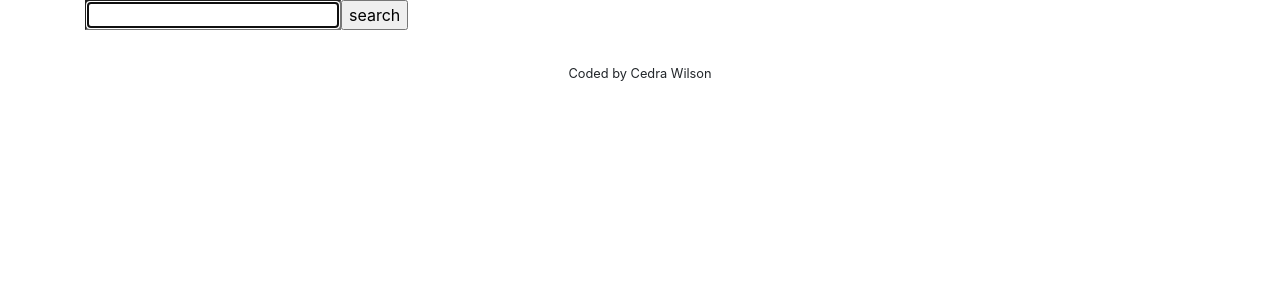
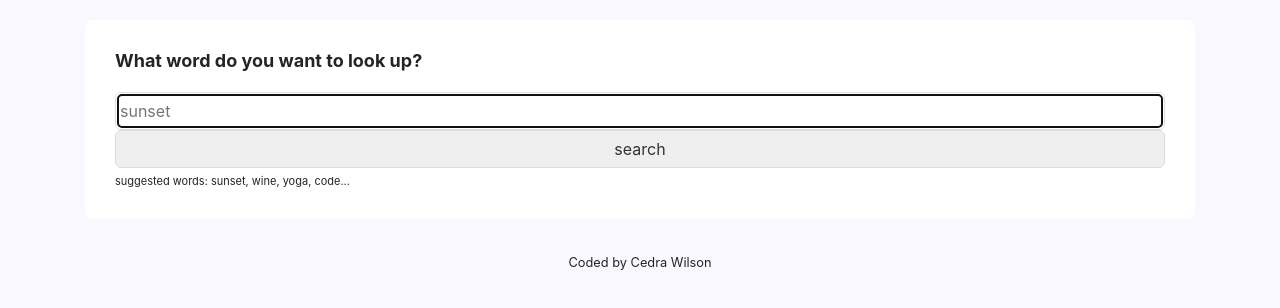
Before and after one commit to rasheedawilson12/shecodes-react-dictionary-app, a React (Create React App) app: page / in a window 1280 px wide. Shown: the top 308 px of the page. Built offline with nearby package versions, Linux system fonts and the light colour scheme; no server answers.

Commit message:
styling css

```diff
--- a/src/App.css
+++ b/src/App.css
@@ -1,3 +1,21 @@
+body {
+  background: #f9f8fe;
+}
+
+a {
+  color: #9670f4;
+}
+
+.App-header {
+  margin: 30px 0;
+}
+
+.App-logo {
+  max-width: 200px;
+  display: block;
+  margin: 0 auto;
+}
+
 .App-footer {
   text-align: center;
   margin: 30px 0;
--- a/src/App.js
+++ b/src/App.js
@@ -6,7 +6,7 @@
     <div className="App">
       <div className="container">
         <main>
-          <Dictionary />
+          <Dictionary defaultKeyword="sunset" />
         </main>
         <footer className="App-footer">
           <small>Coded by Cedra Wilson</small>
--- a/src/Dictionary.css
+++ b/src/Dictionary.css
@@ -0,0 +1,25 @@
+.Dictionary h1 {
+  font-size: 18px;
+  font-weight: bold;
+  margin-bottom: 20px;
+}
+
+.Dictionary section {
+  background: white;
+  padding: 30px;
+  border-radius: 8px;
+  margin: 20px 0;
+}
+
+.Dictionary input {
+  width: 100%;
+  padding: 6px 4px;
+  color: #333;
+  border: 1px solid #ddd;
+  border-radius: 6px;
+}
+
+.Dictionary .hint {
+  font-size: 11px;
+  margin-top: 5px;
+}
--- a/src/Dictionary.js
+++ b/src/Dictionary.js
@@ -3,33 +3,59 @@
 import Results from "./Results";
 import "./Dictionary.css";
 
-export default function Dictionary() {
-  let [keyword, setKeyword] = useState("");
+export default function Dictionary(props) {
+  let [keyword, setKeyword] = useState(props.defaultKeyword);
   let [results, setResults] = useState(null);
+  let [loaded, setLoaded] = useState(false);
 
   function handleResponse(repsonse) {
     setResults(repsonse.data[0]);
   }
 
-  function search(event) {
-    event.preventDefault();
-
+  function search() {
     // API Documentation - https://dictionaryapi.dev/
     let apiUrl = `https://api.dictionaryapi.dev/api/v2/entries/en_US/${keyword}`;
     axios.get(apiUrl).then(handleResponse);
+  }
+
+  function handleSubmit(event) {
+    event.preventDefault();
+    search();
   }
 
   function handleKeywordChange(event) {
     setKeyword(event.target.value);
   }
 
+  function load() {
+    setLoaded(true);
+    search();
+  }
+
+  if (loaded) {
     return (
       <div className="Dictionary">
-      <form onSubmit={search}>
-        <input type="search" autoFocus="on" onChange={handleKeywordChange} />
+        <section>
+          <h1>What word do you want to look up?</h1>{" "}
+          <form onSubmit={handleSubmit}>
+            <input
+              type="search"
+              placeholder="sunset"
+              autoFocus="on"
+              onChange={handleKeywordChange}
+            />
             <input type="submit" value="search" />
           </form>
+          <div className="hint">
+            suggested words: sunset, wine, yoga, code...
+          </div>
+        </section>
+
         <Results results={results} />
       </div>
     );
+  } else {
+    load();
+    return "Loading...";
   }
+}
--- /dev/null
+++ b/src/Meaning.css
@@ -0,0 +1,11 @@
+.Meaning h3 {
+  font-size: 24px;
+  line-height: 1.5;
+  font-weight: bold;
+}
+
+.Meaning .example {
+  font-size: 14px;
+  opacity: 0.7;
+  font-style: italic;
+}
--- a/src/Meaning.js
+++ b/src/Meaning.js
@@ -1,5 +1,6 @@
 import React from "react";
 import Synonyms from "./Synonyms";
+import "./Meaning.css";
 
 export default function Meaning(props) {
   return (
@@ -8,16 +9,10 @@
       {props.meaning.definitions.map(function (definition, index) {
         return (
           <div key={index}>
-            <p>
-              {" "}
-              <strong>Defintion</strong>
-              {definition.definition}
-              <br />
-              <strong>Exmaple</strong>
-              <em>{definition.example}</em>
-              <br />
-              <Synonyms synonyms={definition.synonyms} />
-            </p>
+            {" "}
+            <div className="definition">{definition.definition}</div>
+            <div className="example">{definition.example}</div>
+            <Synonyms synonyms={definition.synonyms} />
           </div>
         );
       })}
--- /dev/null
+++ b/src/Phonetic.css
@@ -0,0 +1,23 @@
+.Phonetic {
+  margin: 20px 0;
+}
+.Phonetic a {
+  border: 1px solid #ddd;
+  text-decoration: none;
+  padding: 10px 20px;
+  font-size: 12px;
+  margin-right: 10px;
+  font-weight: bold;
+  border-radius: 20px;
+  transition: all 150ms ease-in-out;
+}
+
+.Phonetic a:hover {
+  background-color: #9670f4;
+  color: white;
+}
+
+.Phonetic .text {
+  opacity: 0.5;
+  font-weight: bold;
+}
--- a/src/Phonetic.js
+++ b/src/Phonetic.js
@@ -1,4 +1,5 @@
 import React from "react";
+import "./Phonetic.css";
 
 export default function Phonetic(props) {
   return (
@@ -7,7 +8,7 @@
         Listen
       </a>
       <br />
-      {props.phonetic.text}
+      <span className="text">{props.phonetic.text}</span>
     </div>
   );
 }
--- /dev/null
+++ b/src/Results.css
@@ -0,0 +1,5 @@
+.Results h2 {
+  font-size: 36px;
+  font-weight: bold;
+  line-height: 1.5;
+}
--- a/src/Results.js
+++ b/src/Results.js
@@ -1,11 +1,13 @@
 import React from "react";
 import Meaning from "./Meaning";
 import Phonetic from "./Phonetic";
+import "./Results.css";
 
 export default function Results(props) {
   if (props.results) {
     return (
       <div className="Results">
+        <section>
           <h2>{props.results.word}</h2>
           {props.results.phonetics.map(function (phonetic, index) {
             return (
@@ -14,11 +16,12 @@
               </div>
             );
           })}
+        </section>
         {props.results.meanings.map(function (meaning, index) {
           return (
-            <div key={index}>
+            <section key={index}>
               <Meaning meaning={meaning} />
-            </div>
+            </section>
           );
         })}
       </div>
--- /dev/null
+++ b/src/Synonyms.css
@@ -0,0 +1,10 @@
+.Synonyms {
+  margin: 20px 0 0;
+  padding: 0;
+}
+.Synonyms li {
+  font-size: 12px;
+  display: inline-block;
+  padding-right: 15px;
+  line-height: 1;
+}
--- a/src/Synonyms.js
+++ b/src/Synonyms.js
@@ -1,4 +1,5 @@
 import React from "react";
+import "./Synonyms.css";
 
 export default function Synonyms(props) {
   if (props.synonyms) {
```
Lines whose indentation alone changed are shown as unchanged.
